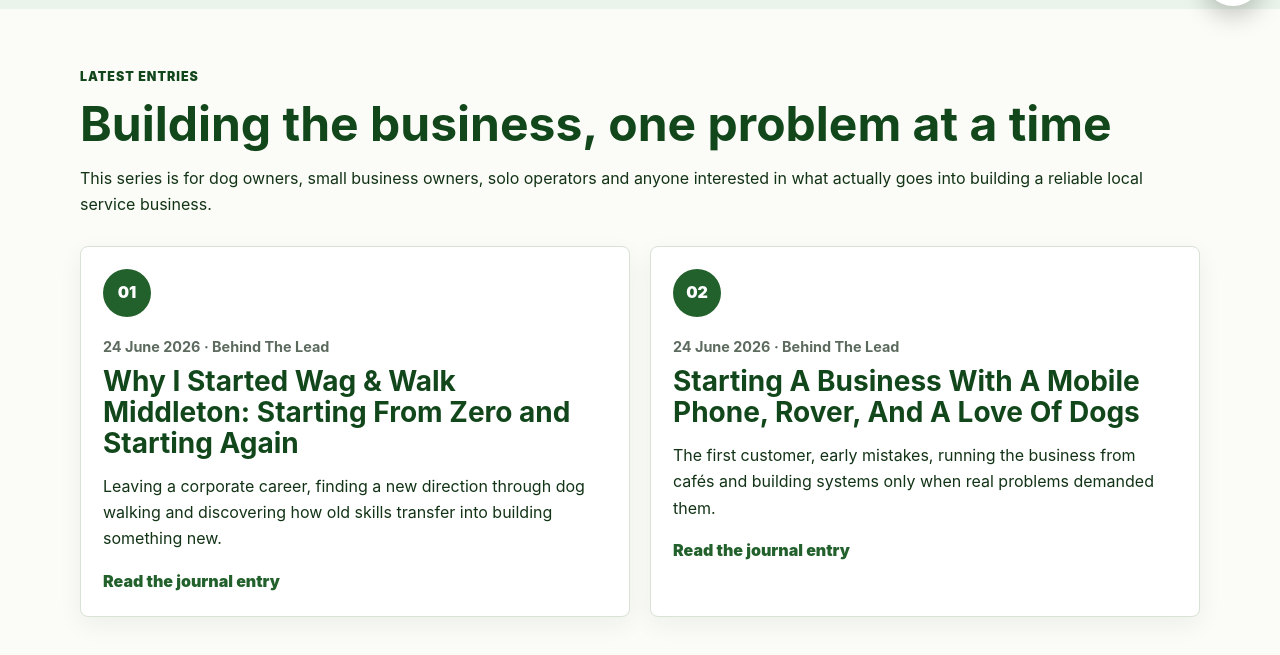
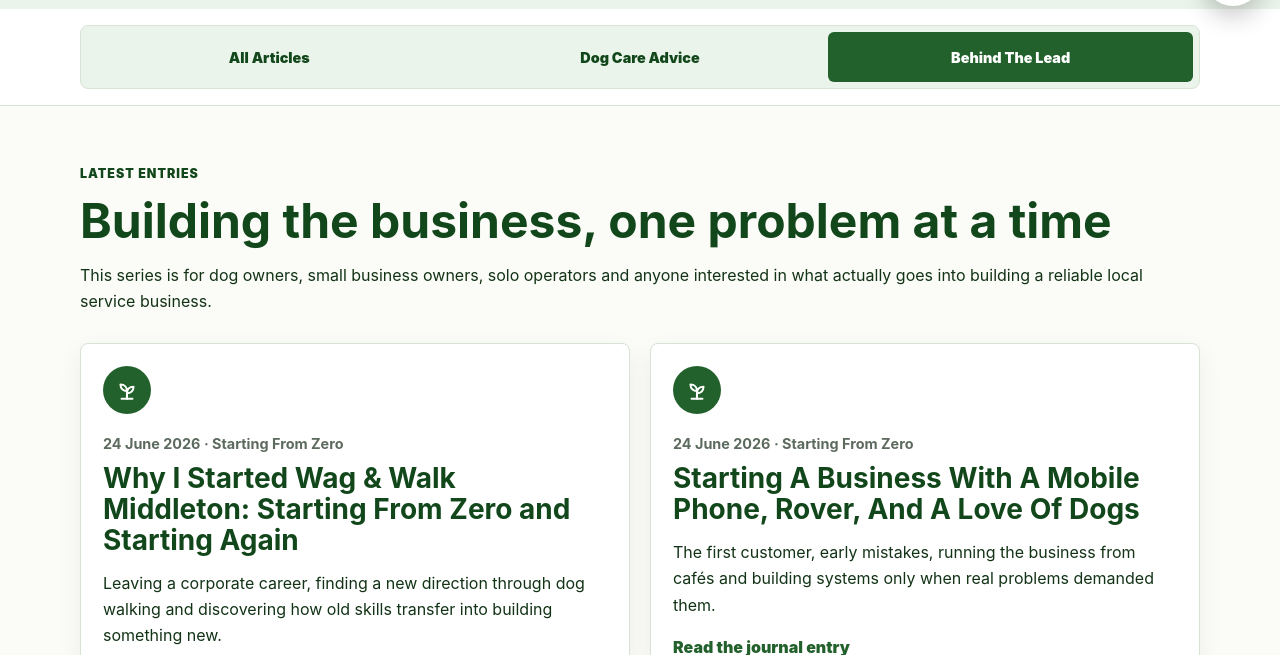
Before and after one commit to wagandwalkuk/wag-and-walk-middleton, a plain HTML site: page behind-the-lead.html in a window 1280 px wide. Shown: the part 776-1431 px from the top of the page. Drawn offline with Linux system fonts and the light colour scheme.

Commit message:
Blog updates

```diff
--- a/behind-the-lead.html
+++ b/behind-the-lead.html
@@ -25,7 +25,7 @@
   <link rel="apple-touch-icon" sizes="180x180" href="/apple-touch-icon.png">
   <link rel="preload" href="/css/styles.css" as="style">
   <link rel="stylesheet" href="/css/styles.css">
-  <link rel="stylesheet" href="/css/behind-the-lead.css">
+  <link rel="stylesheet" href="/css/behind-the-lead.css?v=20260624-2">
   <link rel="stylesheet" href="/css/social-footer.css">
   <script type="application/ld+json">{"@context":"https://schema.org","@type":"CollectionPage","name":"Behind The Lead","description":"The operational journey of building Wag & Walk Middleton from scratch.","url":"https://www.wagandwalk.uk/behind-the-lead.html","isPartOf":{"@type":"WebSite","name":"Wag & Walk Middleton","url":"https://www.wagandwalk.uk/"},"mainEntity":{"@type":"ItemList","numberOfItems":2,"itemListElement":[{"@type":"ListItem","position":1,"url":"https://www.wagandwalk.uk/behind-the-lead/why-i-started-wag-and-walk-middleton.html","name":"Why I Started Wag & Walk Middleton: Starting From Zero and Starting Again"},{"@type":"ListItem","position":2,"url":"https://www.wagandwalk.uk/behind-the-lead/mobile-phone-rover-and-a-love-of-dogs.html","name":"Starting A Business With A Mobile Phone, Rover, And A Love Of Dogs"}]}}</script>
 </head>
@@ -41,10 +41,11 @@
       <div class="hero-copy"><nav class="breadcrumbs" aria-label="Breadcrumb"><a href="/">Home</a><span aria-hidden="true">/</span><a href="/blog.html">Blog</a><span aria-hidden="true">/</span><span>Behind The Lead</span></nav><p class="eyebrow">Founder Journal</p><h1>Behind The Lead</h1><p><strong>The operational journey of building Wag &amp; Walk Middleton from scratch.</strong></p><p>Behind The Lead is the founder journal behind Wag &amp; Walk Middleton. It documents the real operational journey of building a local dog walking business from scratch, from the first Rover booking and a mobile phone through to customer onboarding, scheduling systems, flexible bookings, capacity planning and the processes that now keep the business running.</p><div class="button-row"><a class="button primary" href="#latest">Read The Journal</a><a class="button secondary" href="/blog.html">Dog Care Advice</a></div></div>
       <div class="hero-card branded-image"><img src="/images/wag-and-walk-photo.webp" alt="Nathan from Wag & Walk Middleton with a dog" width="640" height="520"></div>
     </div></section>
+    <section class="blog-filter-bar"><div class="container"><nav class="blog-type-filter" aria-label="Filter articles by type"><a href="/blog.html#article-types">All Articles</a><a href="/blog.html#articles">Dog Care Advice</a><a href="/behind-the-lead.html#latest" aria-current="page">Behind The Lead</a></nav></div></section>
     <section id="latest" class="section"><div class="container"><p class="eyebrow">Latest Entries</p><h2>Building the business, one problem at a time</h2><p>This series is for dog owners, small business owners, solo operators and anyone interested in what actually goes into building a reliable local service business.</p>
       <div class="series-grid">
-        <article class="series-card service-card"><span class="series-card-number">01</span><div><p class="article-meta"><time datetime="2026-06-24">24 June 2026</time> · Behind The Lead</p><h3>Why I Started Wag &amp; Walk Middleton: Starting From Zero and Starting Again</h3><p>Leaving a corporate career, finding a new direction through dog walking and discovering how old skills transfer into building something new.</p><a class="text-link" href="/behind-the-lead/why-i-started-wag-and-walk-middleton.html">Read the journal entry</a></div></article>
-        <article class="series-card service-card"><span class="series-card-number">02</span><div><p class="article-meta"><time datetime="2026-06-24">24 June 2026</time> · Behind The Lead</p><h3>Starting A Business With A Mobile Phone, Rover, And A Love Of Dogs</h3><p>The first customer, early mistakes, running the business from cafés and building systems only when real problems demanded them.</p><a class="text-link" href="/behind-the-lead/mobile-phone-rover-and-a-love-of-dogs.html">Read the journal entry</a></div></article>
+        <article class="series-card service-card"><span class="series-card-number"><img src="/images/icons/articles/starting-from-zero.svg" alt="" width="26" height="26"></span><div><p class="article-meta"><time datetime="2026-06-24">24 June 2026</time> · Starting From Zero</p><h3>Why I Started Wag &amp; Walk Middleton: Starting From Zero and Starting Again</h3><p>Leaving a corporate career, finding a new direction through dog walking and discovering how old skills transfer into building something new.</p><a class="text-link" href="/behind-the-lead/why-i-started-wag-and-walk-middleton.html">Read the journal entry</a></div></article>
+        <article class="series-card service-card"><span class="series-card-number"><img src="/images/icons/articles/starting-from-zero.svg" alt="" width="26" height="26"></span><div><p class="article-meta"><time datetime="2026-06-24">24 June 2026</time> · Starting From Zero</p><h3>Starting A Business With A Mobile Phone, Rover, And A Love Of Dogs</h3><p>The first customer, early mistakes, running the business from cafés and building systems only when real problems demanded them.</p><a class="text-link" href="/behind-the-lead/mobile-phone-rover-and-a-love-of-dogs.html">Read the journal entry</a></div></article>
       </div>
     </div></section>
     <section class="section muted"><div class="container split"><div><p class="eyebrow">About The Series</p><h2>Real decisions, systems and lessons</h2><p>Each Behind The Lead article looks at a genuine business problem, decision, process improvement or lesson learned while building Wag & Walk Middleton. The aim is not to present a polished success story. It is to document the practical work behind creating a dependable local service.</p><p>That means sharing what worked, what did not, and how each new customer or operational constraint shaped the next version of the business.</p></div><div class="series-themes"><div class="series-theme"><strong>Starting from zero</strong><span>First bookings, no-budget marketing and learning in public.</span></div><div class="series-theme"><strong>Designing the service</strong><span>Scheduling, onboarding, flexible bookings and customer communication.</span></div><div class="series-theme"><strong>Growing sustainably</strong><span>Capacity planning, process improvements and lessons from mistakes.</span></div></div></div></section>
--- a/css/behind-the-lead.css
+++ b/css/behind-the-lead.css
@@ -23,6 +23,45 @@
   color: #fff;
   font-weight: 900;
 }
+.series-card-number svg {
+  width: 25px;
+  height: 25px;
+  fill: none;
+  stroke: currentColor;
+  stroke-width: 1.9;
+  stroke-linecap: round;
+  stroke-linejoin: round;
+}
+.series-card-number img { display: block; width: 26px; height: 26px; }
+.blog-filter-bar {
+  padding: 16px 0;
+  background: #fff;
+  border-bottom: 1px solid var(--line);
+}
+.blog-type-filter {
+  display: grid;
+  grid-template-columns: repeat(3, minmax(0, 1fr));
+  gap: 6px;
+  padding: 6px;
+  background: var(--green-soft);
+  border: 1px solid var(--line);
+  border-radius: var(--radius);
+}
+.blog-type-filter a {
+  display: flex;
+  align-items: center;
+  justify-content: center;
+  min-height: 50px;
+  padding: 8px 10px;
+  border-radius: 6px;
+  color: var(--green-dark);
+  font-size: .9rem;
+  font-weight: 900;
+  line-height: 1.2;
+  text-align: center;
+}
+.blog-type-filter a:hover { background: #fff; text-decoration: none; }
+.blog-type-filter a[aria-current="page"] { background: var(--green); color: #fff; }
 .series-card h3 { font-size: clamp(1.35rem, 3vw, 1.75rem); }
 .series-card .article-meta { margin-bottom: 8px; }
 .series-themes { display: grid; gap: 14px; margin-top: 24px; }
```
Also changed, not shown: behind-the-lead/mobile-phone-rover-and-a-love-of-dogs.html (+1 -1 lines), behind-the-lead/why-i-started-wag-and-walk-middleton.html (+2 -2 lines), blog.html (+4 -3 lines), data/behind-the-lead-categories.json (added, +15 -0 lines), images/icons/articles/behind-the-lead.svg (added), images/icons/articles/corporate-skills.svg (added), images/icons/articles/customer-experience.svg (added), images/icons/articles/dog-care-advice.svg (added), images/icons/articles/flex-credits-service-design.svg (added), images/icons/articles/founder-journal.svg (added), images/icons/articles/future-vision.svg (added), images/icons/articles/growth-marketing.svg (added), images/icons/articles/mistakes-lessons.svg (added), images/icons/articles/monthly-update.svg (added), 3 more files.
